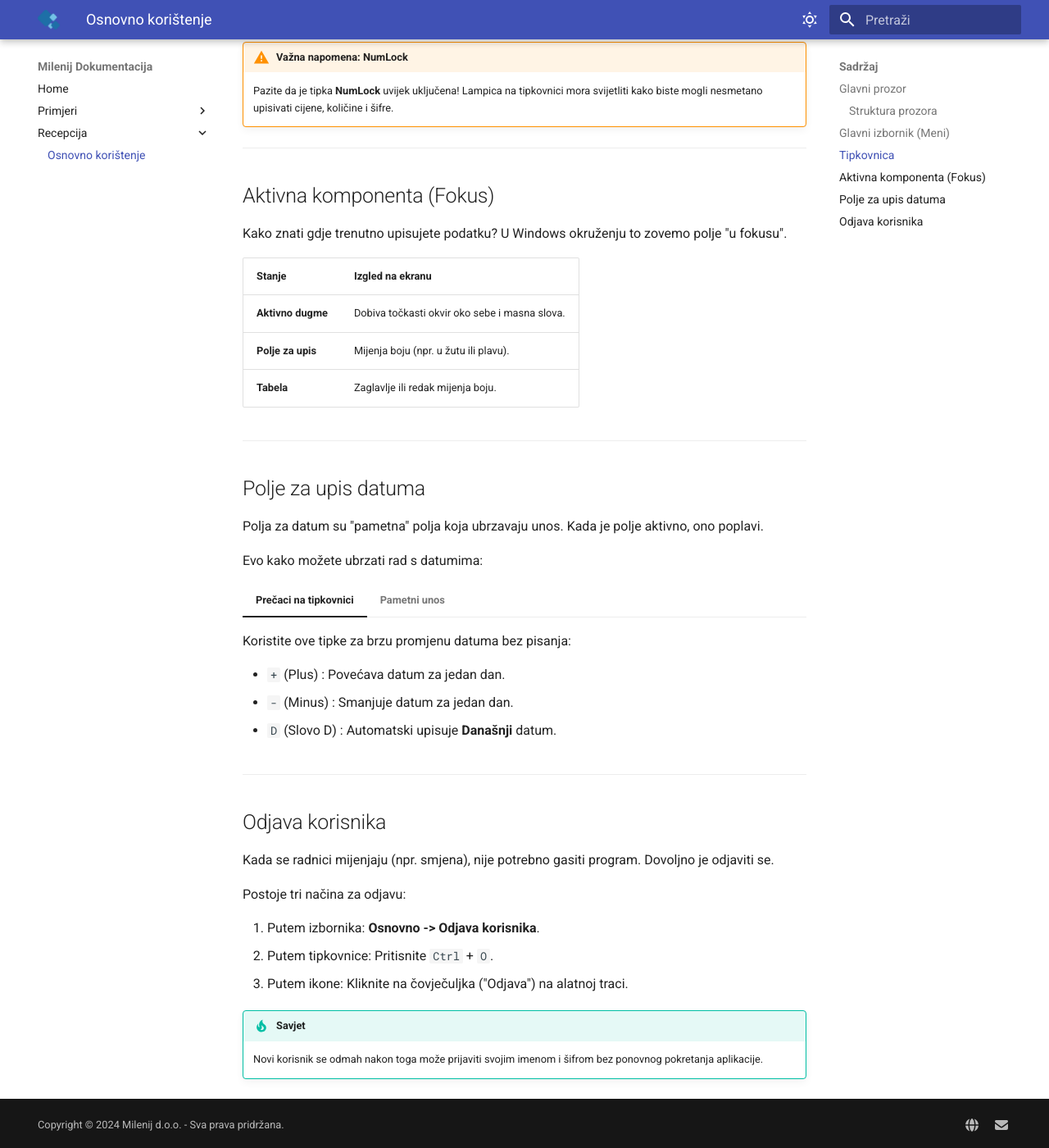
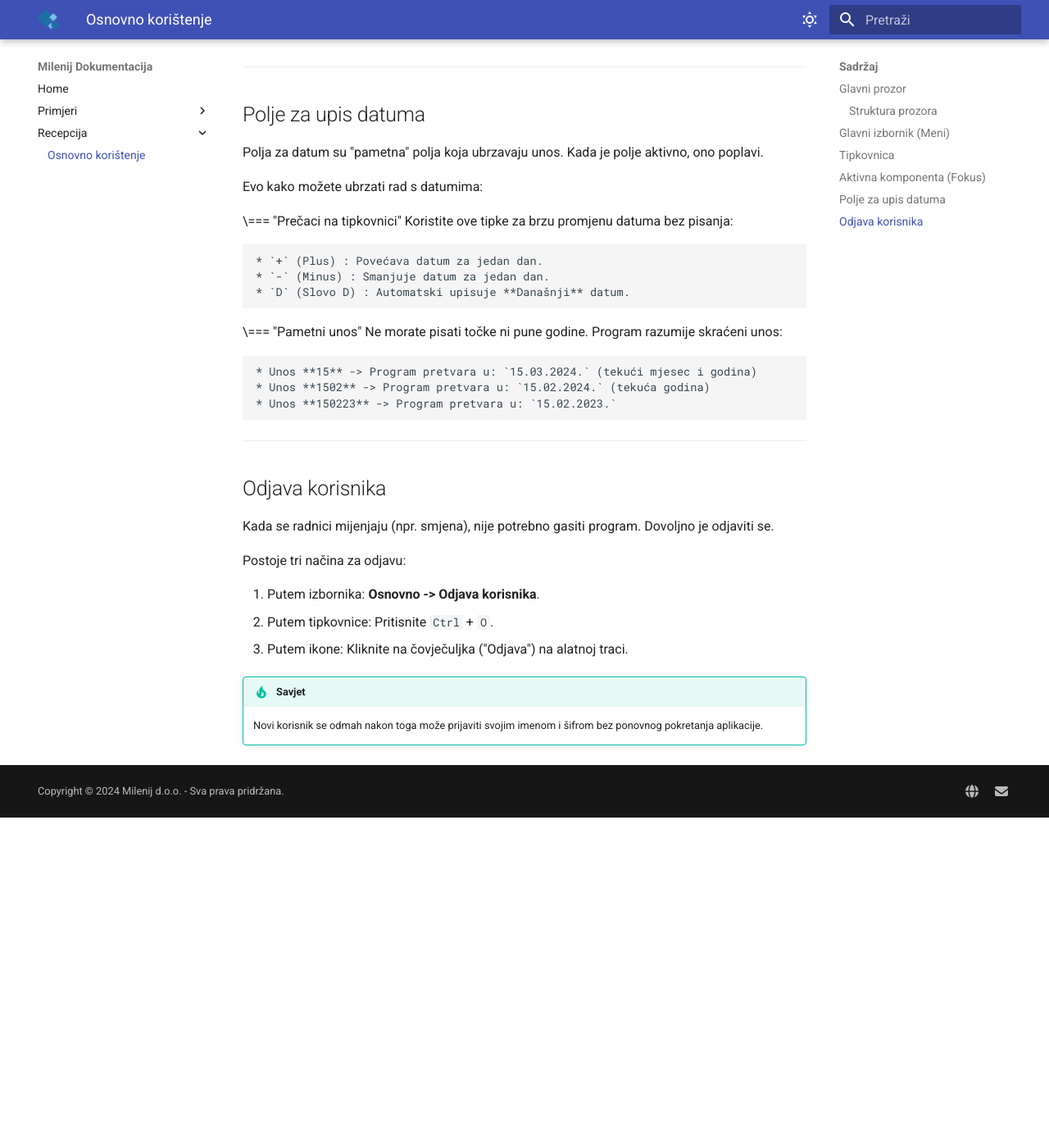
Before and after one commit to Milenij/milenij-upute, an MkDocs documentation site: the page built from docs/recepcija/osnovno-korištenje/index.md, in a window 1280 px wide and 1400 px high, scrolled down 1903 px. Shown: the whole window at 82% size. Built offline with MkDocs 1.6.1 and Material for MkDocs 9.7.7, drawn with Linux system fonts in a browser that asks for light colours; after the commit the page ends 2900 px from its top, so only the background shows below that; some of the changed text lies outside the part shown.

Commit message:
Update 🛎️ Recepcija “osnovno-korištenje/index”

````diff
--- a/docs/recepcija/osnovno-korištenje/index.md
+++ b/docs/recepcija/osnovno-korištenje/index.md
@@ -28,7 +28,7 @@
 
 Kada imate otvorenih više modula, preglednije je vidjeti koji prozori pripadaju kojem programu nego kad se nalaze svuda po desktopu. Minimiziranjem glavnog prozora minimiziraju se i svi njegovi zavisni prozori.
 
----
+- - -
 
 ## Glavni izbornik (Meni)
 
@@ -37,13 +37,15 @@
 !!! info "Konvencija pisanja u uputama"
     Kako ove upute ne bismo pretvorili u slikovnicu, putanju do određene opcije pisat ćemo skraćeno.
 
-    Primjer: **Osnovno -> Sistem -> Korisnici**
+```
+Primjer: **Osnovno -> Sistem -> Korisnici**
 
-    1. Kliknite na **Osnovno** (Glavni izbornik).
-    2. Odaberite **Sistem** (Padajući izbornik).
-    3. Odaberite **Korisnici** (Podizbornik).
+1. Kliknite na **Osnovno** (Glavni izbornik).
+2. Odaberite **Sistem** (Padajući izbornik).
+3. Odaberite **Korisnici** (Podizbornik).
+```
 
----
+- - -
 
 ## Tipkovnica
 
@@ -53,19 +55,19 @@
     Pazite da je tipka **NumLock** uvijek uključena!
     Lampica na tipkovnici mora svijetliti kako biste mogli nesmetano upisivati cijene, količine i šifre.
 
----
+- - -
 
 ## Aktivna komponenta (Fokus)
 
 Kako znati gdje trenutno upisujete podatku? U Windows okruženju to zovemo polje "u fokusu".
 
-| Stanje | Izgled na ekranu |
-| :--- | :--- |
+| Stanje            | Izgled na ekranu                              |
+| ----------------- | --------------------------------------------- |
 | **Aktivno dugme** | Dobiva točkasti okvir oko sebe i masna slova. |
-| **Polje za upis** | Mijenja boju (npr. u žutu ili plavu). |
-| **Tabela** | Zaglavlje ili redak mijenja boju. |
+| **Polje za upis** | Mijenja boju (npr. u žutu ili plavu).         |
+| **Tabela**        | Zaglavlje ili redak mijenja boju.             |
 
----
+- - -
 
 ## Polje za upis datuma
 
@@ -73,21 +75,25 @@
 
 Evo kako možete ubrzati rad s datumima:
 
-=== "Prečaci na tipkovnici"
+\=== "Prečaci na tipkovnici"
     Koristite ove tipke za brzu promjenu datuma bez pisanja:
 
-    * `+` (Plus) : Povećava datum za jedan dan.
-    * `-` (Minus) : Smanjuje datum za jedan dan.
-    * `D` (Slovo D) : Automatski upisuje **Današnji** datum.
+```
+* `+` (Plus) : Povećava datum za jedan dan.
+* `-` (Minus) : Smanjuje datum za jedan dan.
+* `D` (Slovo D) : Automatski upisuje **Današnji** datum.
+```
 
-=== "Pametni unos"
+\=== "Pametni unos"
     Ne morate pisati točke ni pune godine. Program razumije skraćeni unos:
 
-    * Unos **15** -> Program pretvara u: `15.03.2024.` (tekući mjesec i godina)
-    * Unos **1502** -> Program pretvara u: `15.02.2024.` (tekuća godina)
-    * Unos **150223** -> Program pretvara u: `15.02.2023.`
+```
+* Unos **15** -> Program pretvara u: `15.03.2024.` (tekući mjesec i godina)
+* Unos **1502** -> Program pretvara u: `15.02.2024.` (tekuća godina)
+* Unos **150223** -> Program pretvara u: `15.02.2023.`
+```
 
----
+- - -
 
 ## Odjava korisnika
 
````
Also changed, not shown: other parts of docs/recepcija/osnovno-korištenje/index.md (+1 -1 lines).
